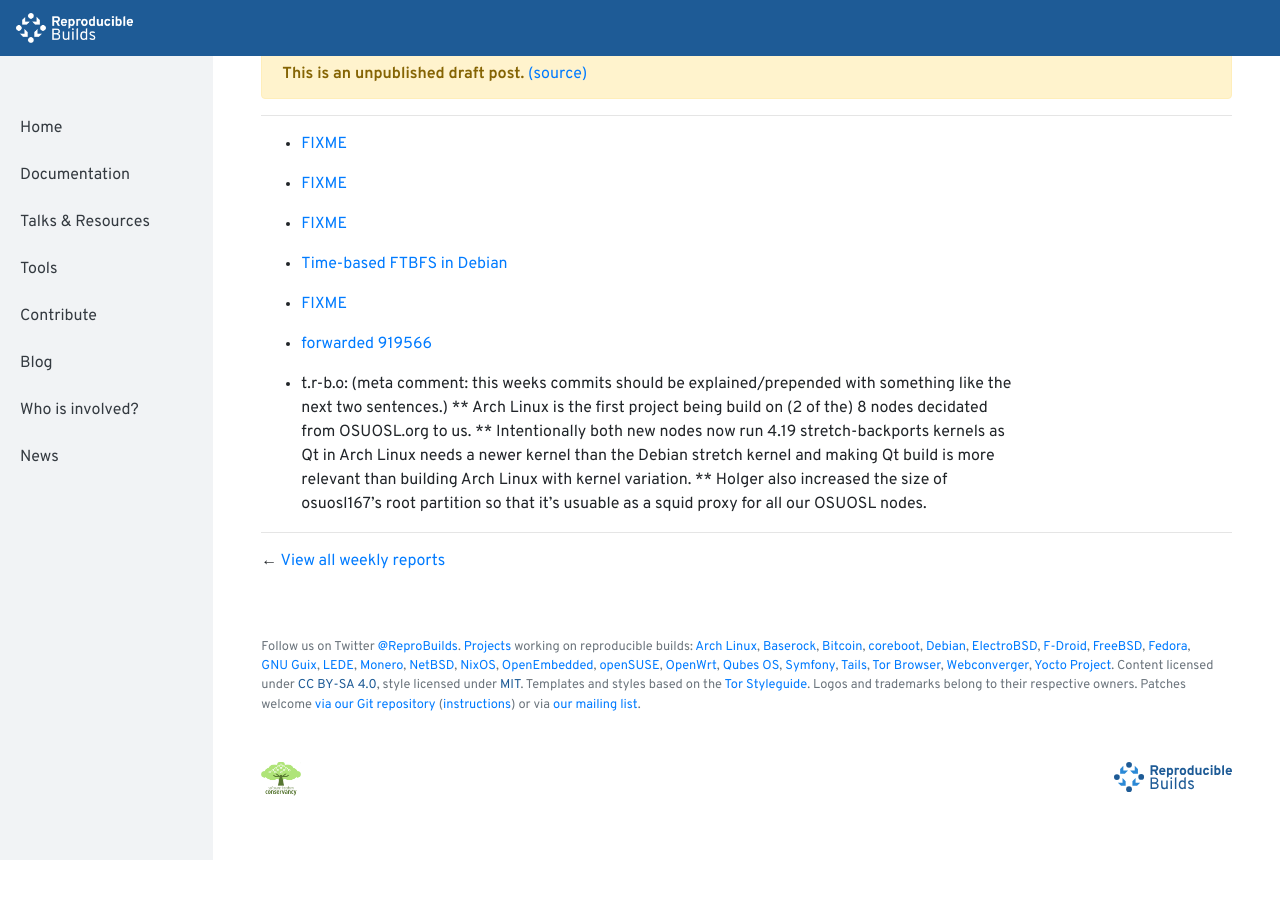
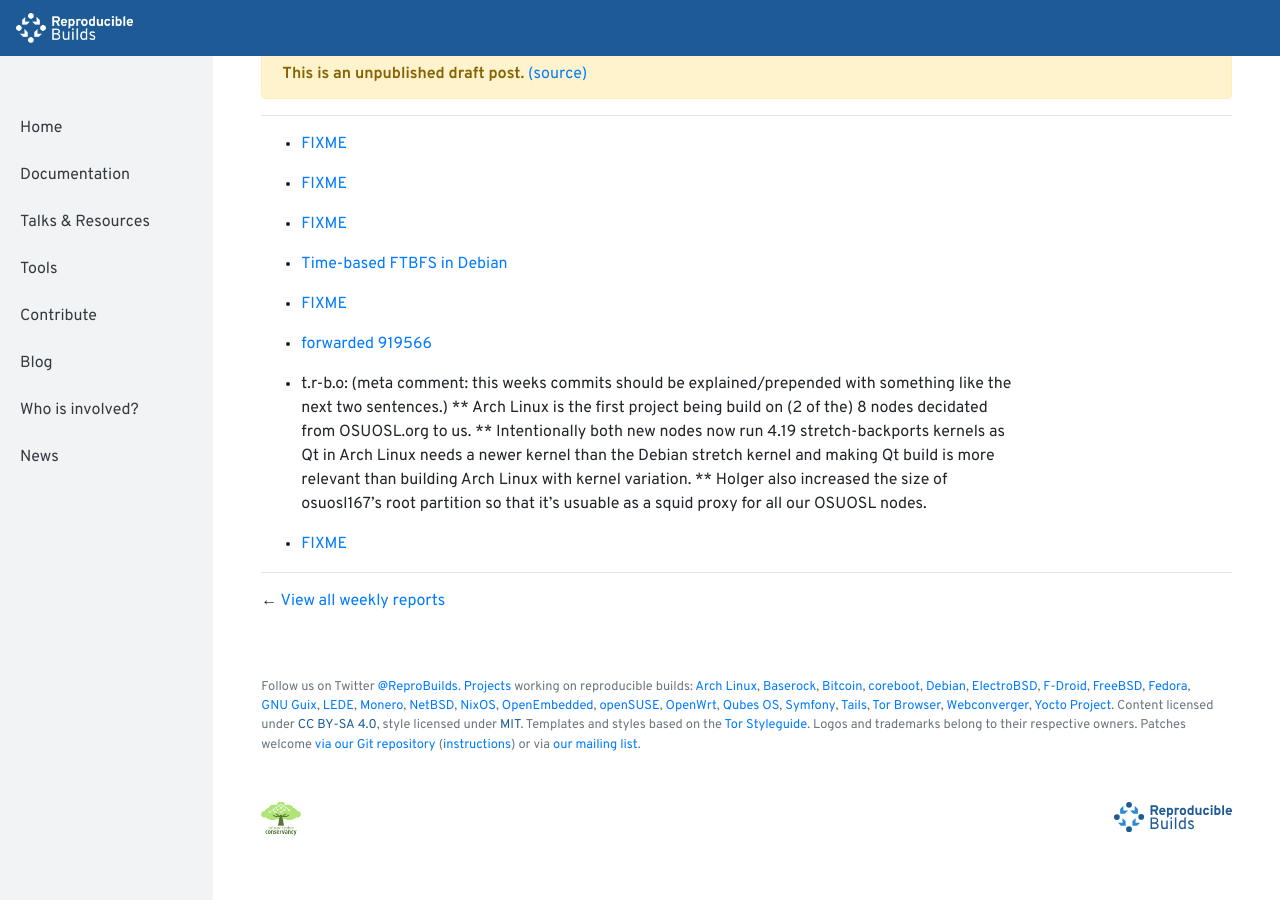
Before and after one commit to prototypefund/reproducible-website, a Jekyll site: the page built from _blog/posts/195.md, in a window 1280 px wide and 900 px high, scrolled down 175 px. Built offline with Jekyll 4.4.1, drawn with Linux system fonts in a browser that asks for light colours; before the commit the page ends 1035 px from its top, so only the background shows below that.

Commit message:
195 += https://bugs.debian.org/919207#24

```diff
--- a/_blog/posts/195.md
+++ b/_blog/posts/195.md
@@ -21,3 +21,5 @@
 ** Arch Linux is the first project being build on (2 of the) 8 nodes decidated from OSUOSL.org to us.
 ** Intentionally both new nodes now run 4.19 stretch-backports kernels as Qt in Arch Linux needs a newer kernel than the Debian stretch kernel and making Qt build is more relevant than building Arch Linux with kernel variation.
 ** Holger also increased the size of osuosl167's root partition so that it's usuable as a squid proxy for all our OSUOSL nodes.
+
+* [FIXME](https://bugs.debian.org/919207#24)
```
